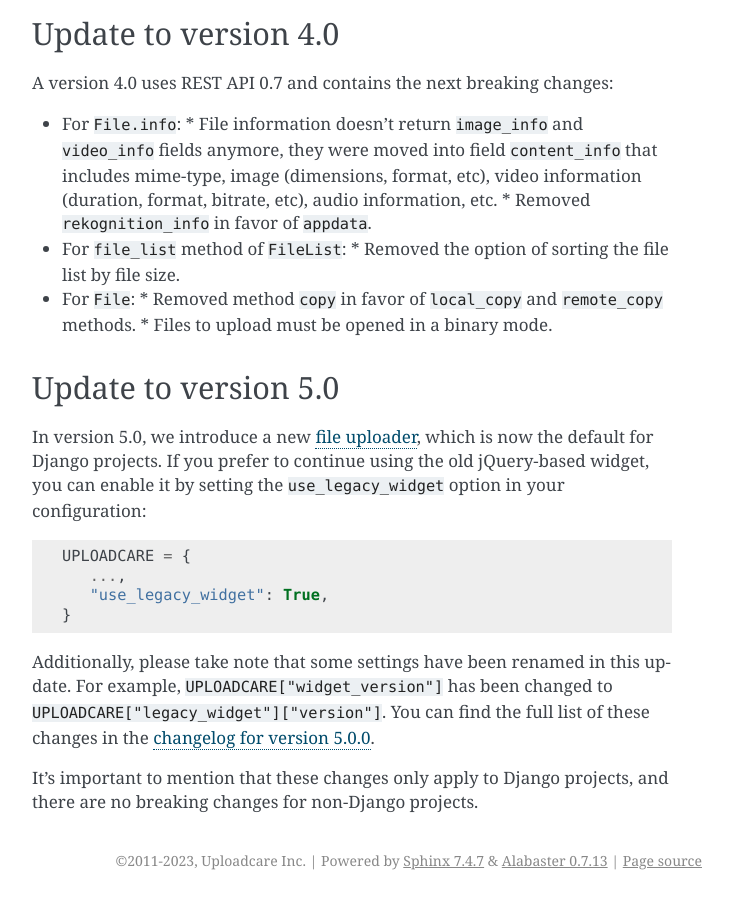
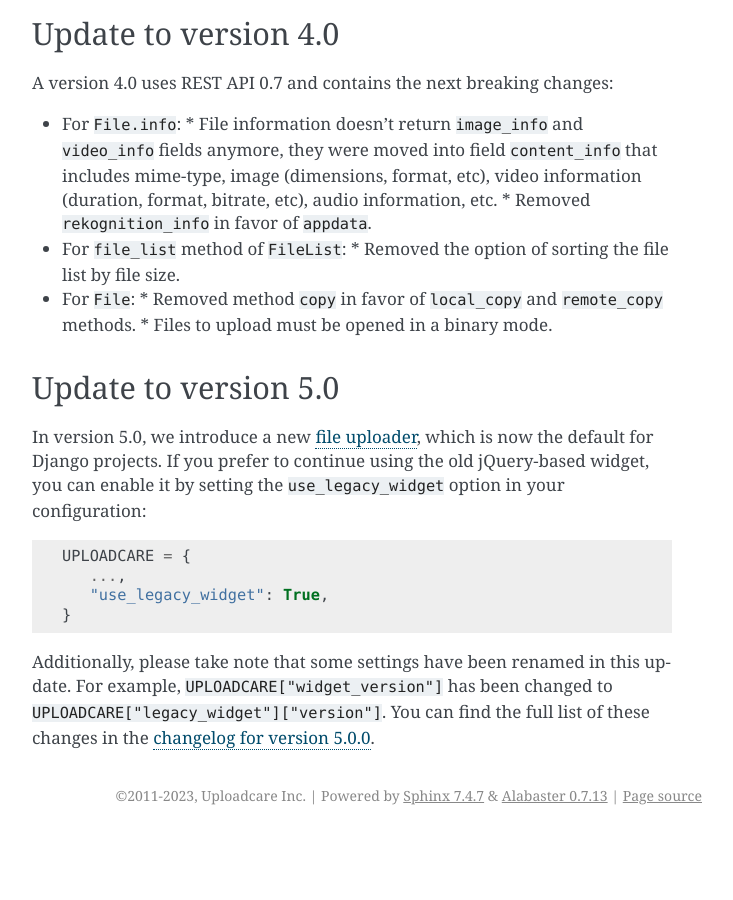
Before and after one commit to uploadcare/pyuploadcare, a Sphinx documentation site: the page built from docs/install.rst, in a window 1280 px wide and 900 px high, scrolled down 2029 px. Shown: the whole window, without its empty margins (408-1141 px from the left). Built offline with Sphinx 7.4.7, drawn with Linux system fonts in a browser that asks for light colours; the version number could not be read and is left out; after the commit the page ends 2864 px from its top, so only the background shows below that.

Commit message:
#234 update docs

```diff
--- a/docs/install.rst
+++ b/docs/install.rst
@@ -131,8 +131,6 @@
 
 Additionally, please take note that some settings have been renamed in this update. For example, ``UPLOADCARE["widget_version"]`` has been changed to ``UPLOADCARE["legacy_widget"]["version"]``. You can find the full list of these changes in the `changelog for version 5.0.0`_.
 
-It's important to mention that these changes only apply to Django projects, and there are no breaking changes for non-Django projects.
-
 .. _file uploader: https://uploadcare.com/docs/file-uploader/
 .. _@uploadcare/blocks: https://www.npmjs.com/package/@uploadcare/blocks
-.. _changelog for version 5.0.0: https://github.com/uploadcare/pyuploadcare/blob/main/HISTORY.md#500---2023-10-01
+.. _changelog for version 5.0.0: https://github.com/uploadcare/pyuploadcare/blob/main/HISTORY.md#500---2023-12-28
```
